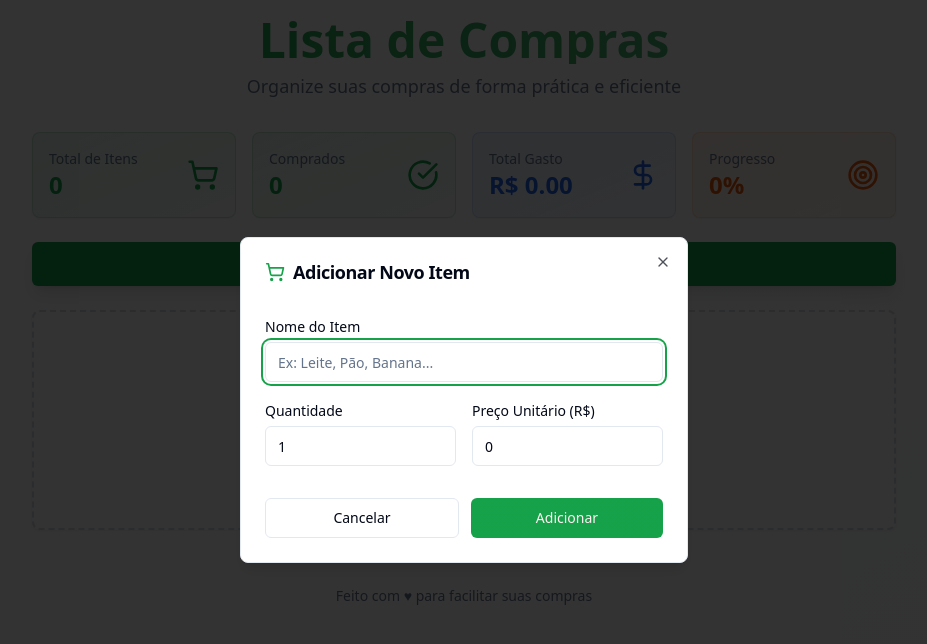
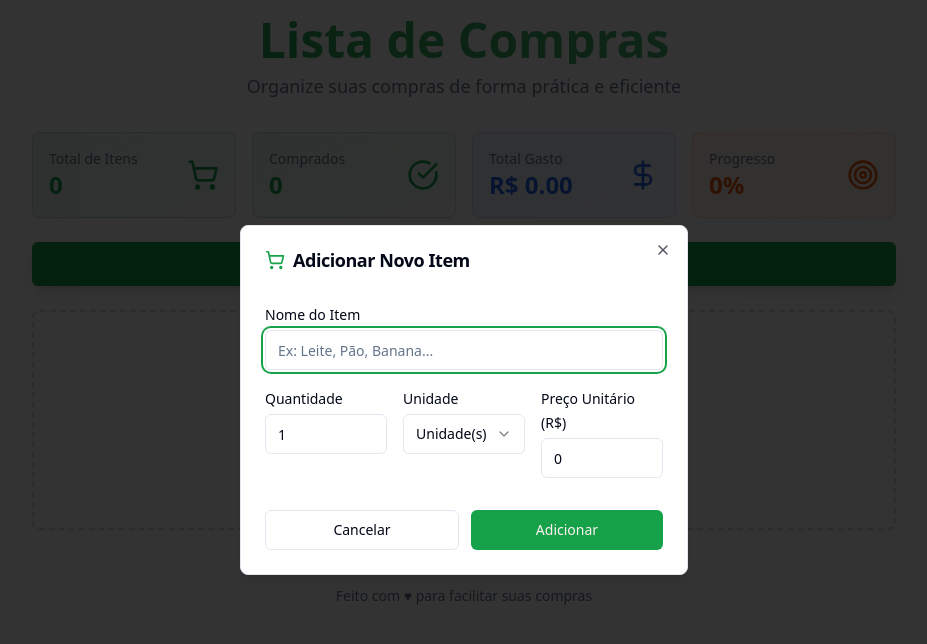
Before and after one commit to robsonsouzans/lista-compras, a React (Vite) app: page / in a window 1280 px wide. Both pictures are taken after a click on the button "Adicionar Item". Shown: the top 644 px of the page, without its empty margins (176-1103 px from the left). Built offline with nearby package versions, Linux system fonts and the light colour scheme.

Commit message:
Feat: Allow weight or quantity input
Allow users to specify weight or quantity for shopping items.

```diff
--- a/src/components/AddItemForm.tsx
+++ b/src/components/AddItemForm.tsx
@@ -2,11 +2,12 @@
 import { useState } from 'react';
 import { Button } from '@/components/ui/button';
 import { Input } from '@/components/ui/input';
+import { Select, SelectContent, SelectItem, SelectTrigger, SelectValue } from '@/components/ui/select';
 import { Dialog, DialogContent, DialogHeader, DialogTitle, DialogTrigger } from '@/components/ui/dialog';
 import { Plus, ShoppingCart } from 'lucide-react';
 
 interface AddItemFormProps {
-  onAddItem: (name: string, quantity: number, price: number) => void;
+  onAddItem: (name: string, quantity: number, unit: 'unidade' | 'kg', price: number) => void;
 }
 
 export const AddItemForm = ({ onAddItem }: AddItemFormProps) => {
@@ -14,6 +15,7 @@ export const AddItemForm = ({ onAddItem }: AddItemFormProps) => {
   const [form, setForm] = useState({
     name: '',
     quantity: 1,
+    unit: 'unidade' as 'unidade' | 'kg',
     price: 0,
   });
 
@@ -21,8 +23,8 @@ export const AddItemForm = ({ onAddItem }: AddItemFormProps) => {
     e.preventDefault();
 
     if (form.name.trim() && form.quantity > 0 && form.price >= 0) {
-      onAddItem(form.name.trim(), form.quantity, form.price);
-      setForm({ name: '', quantity: 1, price: 0 });
+      onAddItem(form.name.trim(), form.quantity, form.unit, form.price);
+      setForm({ name: '', quantity: 1, unit: 'unidade', price: 0 });
       setIsOpen(false);
     }
   };
@@ -61,20 +63,35 @@ export const AddItemForm = ({ onAddItem }: AddItemFormProps) => {
             />
           </div>
 
-          <div className="grid grid-cols-2 gap-4">
+          <div className="grid grid-cols-3 gap-4">
             <div>
               <label className="text-sm font-medium text-foreground">Quantidade</label>
               <Input
                 type="number"
+                step={form.unit === 'kg' ? '0.1' : '1'}
                 value={form.quantity}
                 onChange={(e) => setForm(prev => ({ ...prev, quantity: Number(e.target.value) }))}
-                min="1"
+                min={form.unit === 'kg' ? '0.1' : '1'}
                 required
                 className="mt-1"
               />
             </div>
             <div>
-              <label className="text-sm font-medium text-foreground">Preço Unitário (R$)</label>
+              <label className="text-sm font-medium text-foreground">Unidade</label>
+              <Select value={form.unit} onValueChange={(value: 'unidade' | 'kg') => setForm(prev => ({ ...prev, unit: value }))}>
+                <SelectTrigger className="mt-1">
+                  <SelectValue />
+                </SelectTrigger>
+                <SelectContent>
+                  <SelectItem value="unidade">Unidade(s)</SelectItem>
+                  <SelectItem value="kg">Kg</SelectItem>
+                </SelectContent>
+              </Select>
+            </div>
+            <div>
+              <label className="text-sm font-medium text-foreground">
+                Preço {form.unit === 'kg' ? 'por Kg' : 'Unitário'} (R$)
+              </label>
               <Input
                 type="number"
                 step="0.01"
@@ -97,7 +114,8 @@ export const AddItemForm = ({ onAddItem }: AddItemFormProps) => {
                 </span>
               </div>
               <p className="text-xs text-muted-foreground mt-1">
-                {form.quantity}x R$ {form.price.toFixed(2)}
+                {form.quantity}{form.unit === 'kg' ? 'kg' : 'x'} R$ {form.price.toFixed(2)}
+                {form.unit === 'kg' ? '/kg' : ''}
               </p>
             </div>
           )}
--- a/src/components/ShoppingListItem.tsx
+++ b/src/components/ShoppingListItem.tsx
@@ -6,8 +6,9 @@ import { Card, CardContent } from '@/components/ui/card';
 import { Checkbox } from '@/components/ui/checkbox';
 import { Badge } from '@/components/ui/badge';
 import { Input } from '@/components/ui/input';
+import { Select, SelectContent, SelectItem, SelectTrigger, SelectValue } from '@/components/ui/select';
 import { Dialog, DialogContent, DialogHeader, DialogTitle, DialogTrigger } from '@/components/ui/dialog';
-import { Trash2, Edit, Package, DollarSign } from 'lucide-react';
+import { Trash2, Edit, Package, DollarSign, Weight } from 'lucide-react';
 import { cn } from '@/lib/utils';
 
 interface ShoppingListItemProps {
@@ -22,6 +23,7 @@ export const ShoppingListItem = ({ item, onToggle, onRemove, onUpdate }: Shoppin
   const [editForm, setEditForm] = useState({
     name: item.name,
     quantity: item.quantity,
+    unit: item.unit,
     price: item.price,
   });
 
@@ -36,9 +38,24 @@ export const ShoppingListItem = ({ item, onToggle, onRemove, onUpdate }: Shoppin
     setEditForm({
       name: item.name,
       quantity: item.quantity,
+      unit: item.unit,
       price: item.price,
     });
     setIsEditing(false);
+  };
+
+  const formatQuantity = (quantity: number, unit: string) => {
+    if (unit === 'kg') {
+      return `${quantity}kg`;
+    }
+    return `${quantity}x`;
+  };
+
+  const formatPrice = (price: number, unit: string) => {
+    if (unit === 'kg') {
+      return `R$ ${price.toFixed(2)}/kg`;
+    }
+    return `R$ ${price.toFixed(2)} cada`;
   };
 
   return (
@@ -64,12 +81,16 @@ export const ShoppingListItem = ({ item, onToggle, onRemove, onUpdate }: Shoppin
 
             <div className="flex flex-wrap gap-2 text-sm text-muted-foreground">
               <div className="flex items-center gap-1">
-                <Package className="h-3 w-3" />
-                <span>{item.quantity}x</span>
+                {item.unit === 'kg' ? (
+                  <Weight className="h-3 w-3" />
+                ) : (
+                  <Package className="h-3 w-3" />
+                )}
+                <span>{formatQuantity(item.quantity, item.unit)}</span>
               </div>
               <div className="flex items-center gap-1">
                 <DollarSign className="h-3 w-3" />
-                <span>R$ {item.price.toFixed(2)} cada</span>
+                <span>{formatPrice(item.price, item.unit)}</span>
               </div>
             </div>
           </div>
@@ -106,18 +127,33 @@ export const ShoppingListItem = ({ item, onToggle, onRemove, onUpdate }: Shoppin
                     />
                   </div>
 
-                  <div className="grid grid-cols-2 gap-4">
+                  <div className="grid grid-cols-3 gap-4">
                     <div>
                       <label className="text-sm font-medium">Quantidade</label>
                       <Input
                         type="number"
+                        step={editForm.unit === 'kg' ? '0.1' : '1'}
                         value={editForm.quantity}
                         onChange={(e) => setEditForm(prev => ({ ...prev, quantity: Number(e.target.value) }))}
-                        min="1"
+                        min={editForm.unit === 'kg' ? '0.1' : '1'}
                       />
                     </div>
                     <div>
-                      <label className="text-sm font-medium">Preço (R$)</label>
+                      <label className="text-sm font-medium">Unidade</label>
+                      <Select value={editForm.unit} onValueChange={(value: 'unidade' | 'kg') => setEditForm(prev => ({ ...prev, unit: value }))}>
+                        <SelectTrigger>
+                          <SelectValue />
+                        </SelectTrigger>
+                        <SelectContent>
+                          <SelectItem value="unidade">Unidade(s)</SelectItem>
+                          <SelectItem value="kg">Kg</SelectItem>
+                        </SelectContent>
+                      </Select>
+                    </div>
+                    <div>
+                      <label className="text-sm font-medium">
+                        Preço {editForm.unit === 'kg' ? 'por Kg' : 'Unitário'} (R$)
+                      </label>
                       <Input
                         type="number"
                         step="0.01"
--- a/src/hooks/useShoppingList.ts
+++ b/src/hooks/useShoppingList.ts
@@ -16,11 +16,12 @@ export const useShoppingList = () => {
     return () => clearTimeout(timer);
   }, []);
 
-  const addItem = (name: string, quantity: number, price: number) => {
+  const addItem = (name: string, quantity: number, unit: 'unidade' | 'kg', price: number) => {
     const newItem: ShoppingItem = {
       id: Date.now().toString(),
       name,
       quantity,
+      unit,
       price,
       completed: false,
       createdAt: new Date(),
--- a/src/types/shopping.ts
+++ b/src/types/shopping.ts
@@ -3,6 +3,7 @@ export interface ShoppingItem {
   id: string;
   name: string;
   quantity: number;
+  unit: 'unidade' | 'kg';
   price: number;
   completed: boolean;
   createdAt: Date;
```
